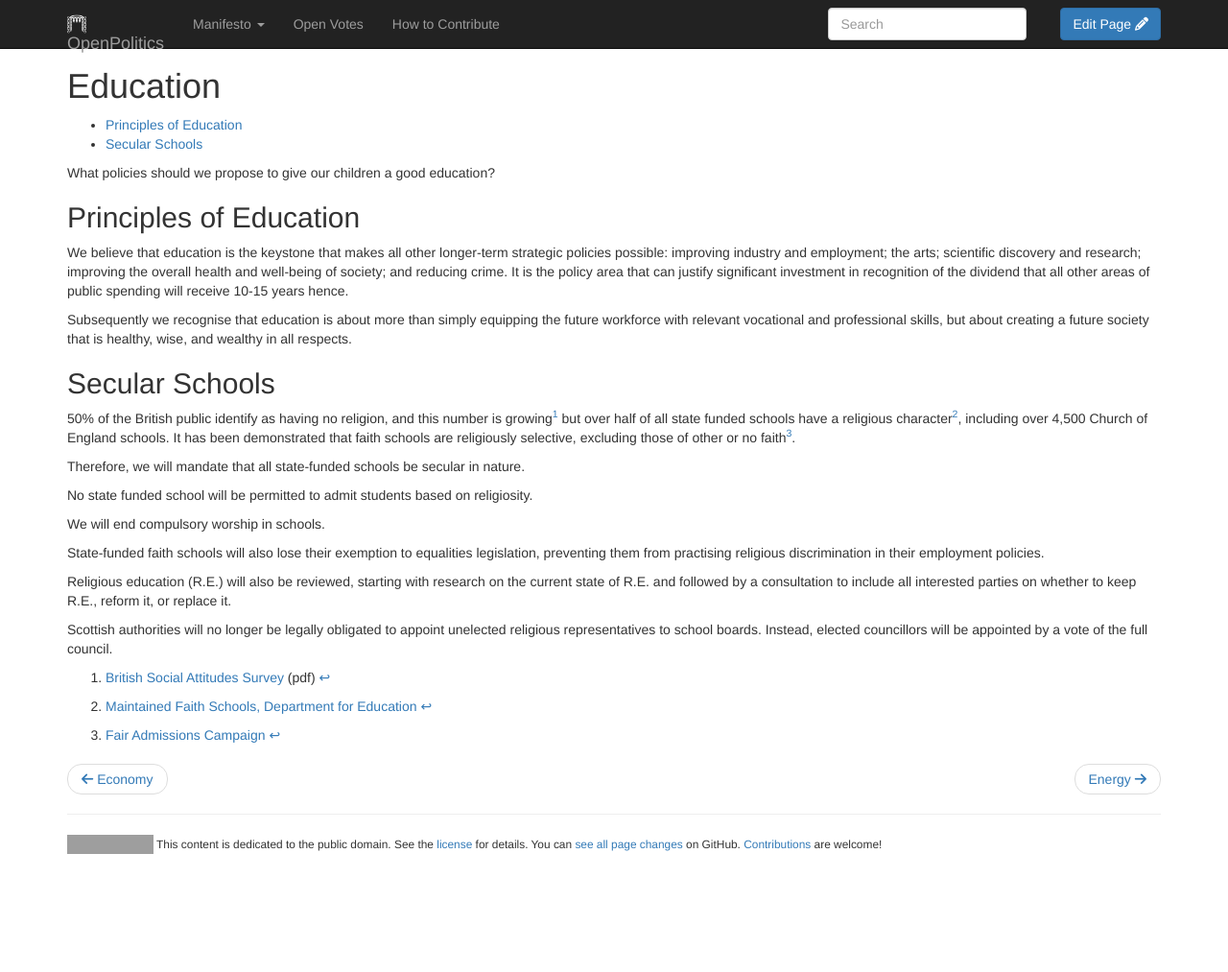
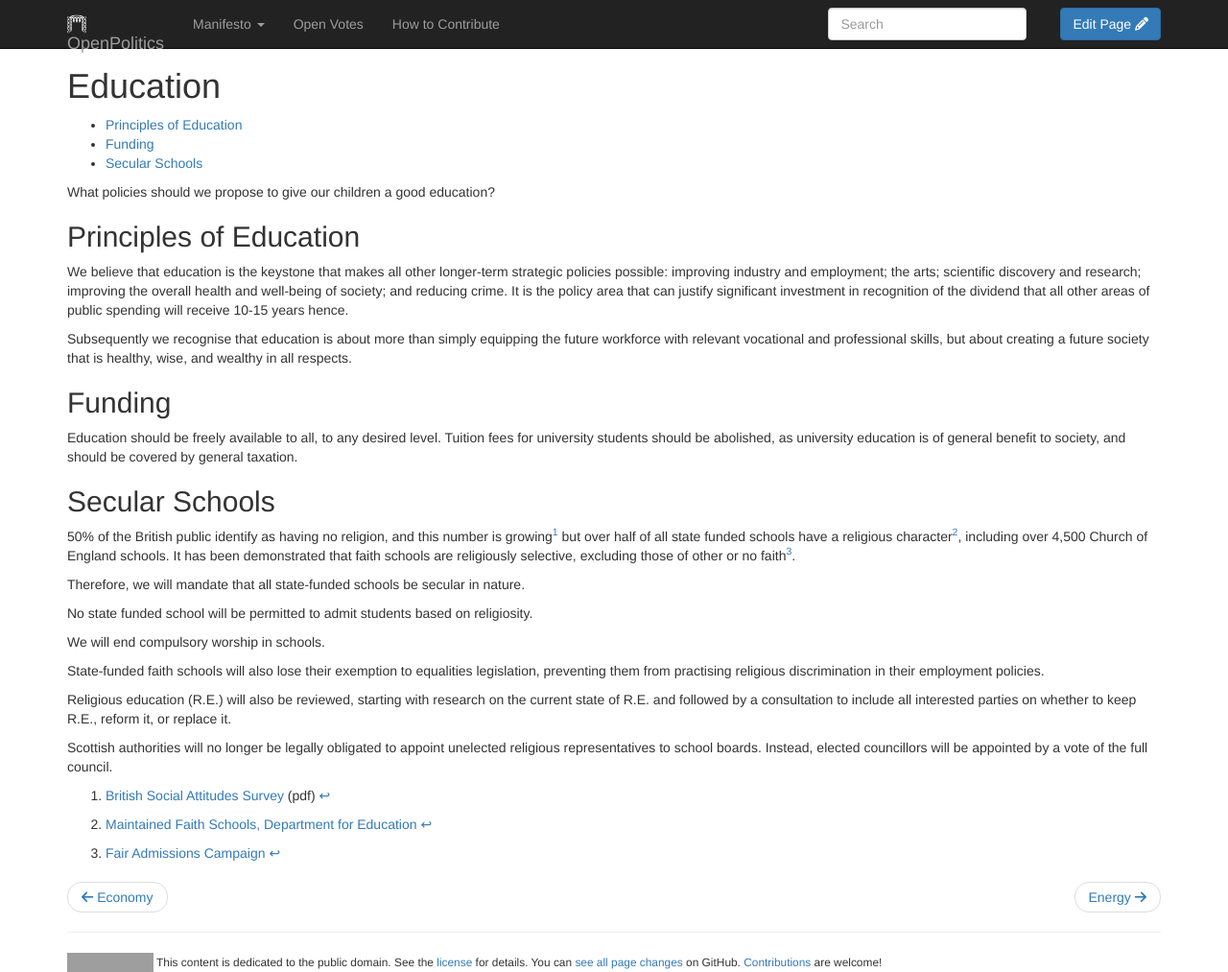
Before and after one commit to openpolitics/manifesto, a Jekyll site: the page built from manifesto/education.md, in a window 1280 px wide and 1013 px high. Shown: the whole window at 96% size. Built offline with Jekyll 4.4.1, drawn with Linux system fonts in a browser that asks for light colours; nearby versions of some CDN libraries; library files that are not in the unit come from our copies; grey boxes are pictures that could not be loaded.

Commit message:
Abolish tuition fees

```diff
--- a/manifesto/education.md
+++ b/manifesto/education.md
@@ -14,6 +14,10 @@ What policies should we propose to give our children a good education?
 We believe that education is the keystone that makes all other longer-term strategic policies possible: improving industry and employment; the arts; scientific discovery and research; improving the overall health and well-being of society; and reducing crime. It is the policy area that can justify significant investment in recognition of the dividend that all other areas of public spending will receive 10-15 years hence.
 
 Subsequently we recognise that education is about more than simply equipping the future workforce with relevant vocational and professional skills, but about creating a future society that is healthy, wise, and wealthy in all respects.
+
+## Funding
+
+Education should be freely available to all, to any desired level. Tuition fees for university students should be abolished, as university education is of general benefit to society, and should be covered by general taxation.
 
 ## Secular Schools
 
```
